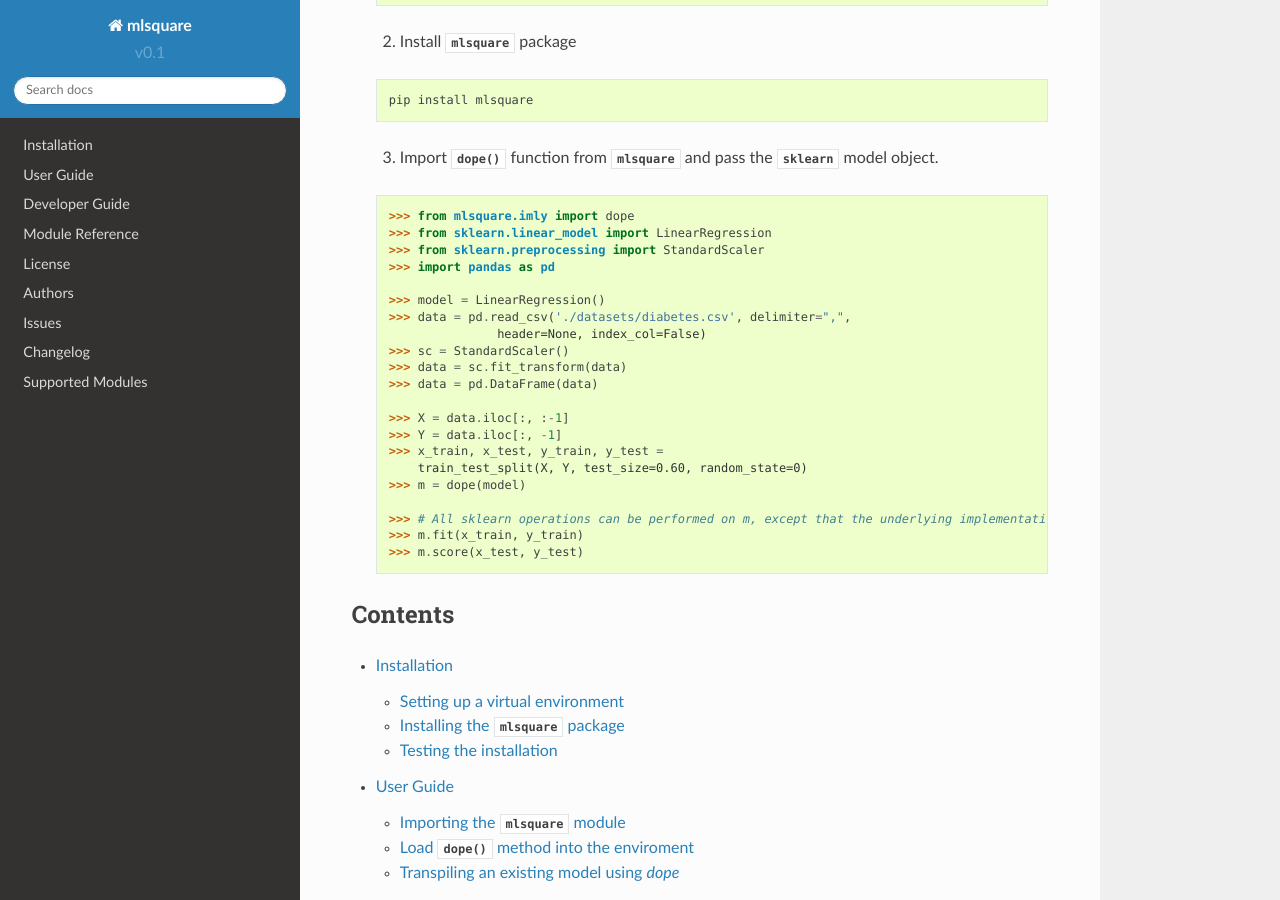
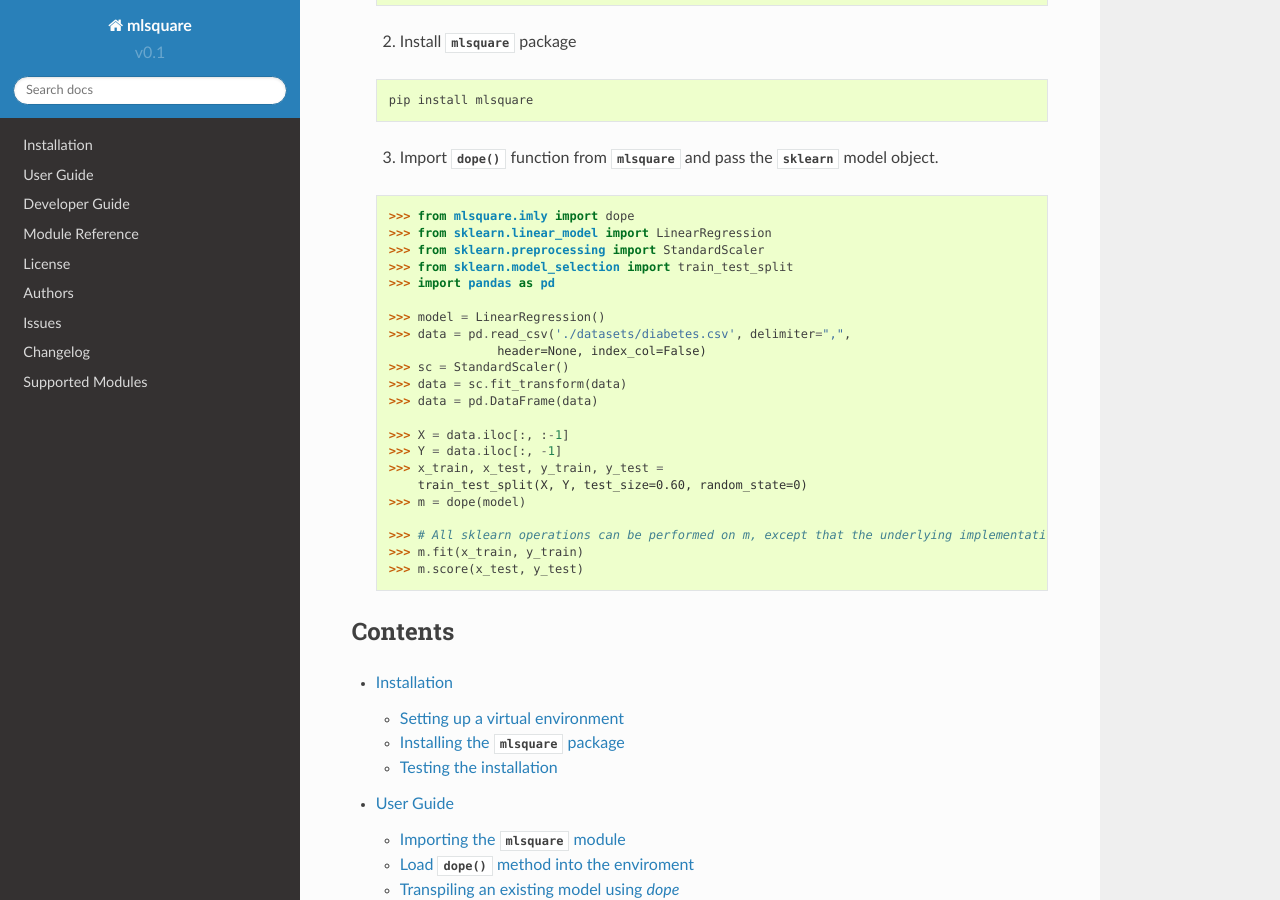
Before and after one commit to mlsquare/mlsquare, a Sphinx documentation site: the page built from docs/index.rst, in a window 1280 px wide and 900 px high, scrolled down 612 px. Built offline with Sphinx 7.4.7 and the Read the Docs theme 2.0.0, drawn with Linux system fonts in a browser that asks for light colours.

Commit message:
Update documentation and README

```diff
--- a/README.rst
+++ b/README.rst
@@ -41,6 +41,7 @@ Setting up ``mlsquare`` is simple and easy
         >>> from mlsquare.imly import dope
         >>> from sklearn.linear_model import LinearRegression
         >>> from sklearn.preprocessing import StandardScaler
+        >>> from sklearn.model_selection import train_test_split
         >>> import pandas as pd
 
         >>> model = LinearRegression()
--- a/docs/index.rst
+++ b/docs/index.rst
@@ -47,6 +47,7 @@ Setting up :py:mod:`mlsquare` is simple and easy
         >>> from mlsquare.imly import dope
         >>> from sklearn.linear_model import LinearRegression
         >>> from sklearn.preprocessing import StandardScaler
+        >>> from sklearn.model_selection import train_test_split
         >>> import pandas as pd
 
         >>> model = LinearRegression()
```
